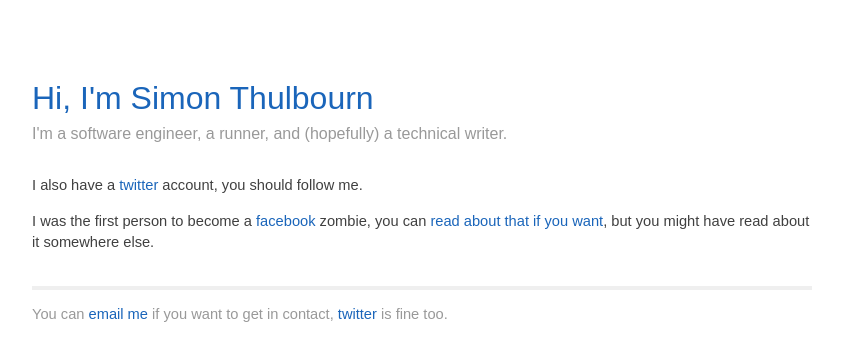
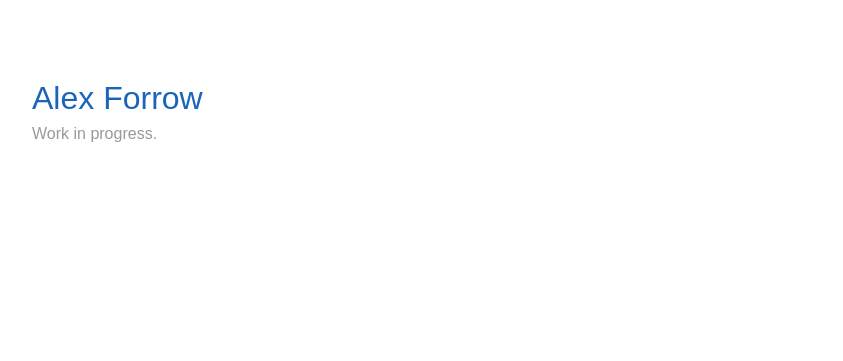
Before and after one commit to alexforrow/alexforrow.github.com, a Jekyll site: the page built from index.html, in a window 1280 px wide. Shown: the top 361 px of the page, without its empty margins (218-1061 px from the left). Built offline with Jekyll 4.4.1, drawn with Linux system fonts in a browser that asks for light colours; Markdown is read by kramdown in place of the engine named in the settings.

Commit message:
Basic changes after fork from Simon

```diff
--- a/CNAME
+++ b/CNAME
@@ -1 +1 @@
-thulbourn.com
+alex.forrow.com
--- a/_layouts/default.html
+++ b/_layouts/default.html
@@ -10,15 +10,15 @@
 <body>
 	<div id="container">
 		<header>
-			<h1><a href="/" title="Simon Thulbourn">Hi, I'm Simon Thulbourn</a></h1>
-			<h2>I'm a software engineer, a runner, and (hopefully) a technical writer.</h2>
+			<h1><a href="/" title="Alex Forrow">Alex Forrow</a></h1>
+			<h2>Work in progress.</h2>
 		</header>
 
 		{{ content }}
 
-		<footer>
-			<p>You can <a href="mailto:website _at_ thulbourn _dot_ com" title="Email me">email me</a> if you want to get in contact, <a href="http://twitter.com/sthulbourn" alt="@sthulbourn on Twitter">twitter</a> is fine too.</p>
-		</footer>
+		<!-- <footer>
+			<p>You can <a href="mailto:TODO" title="Email me">email me</a> if you want to get in contact, <a href="http://twitter.com/alexforrow" alt="@sthulbourn on Twitter">twitter</a> is fine too.</p>
+		</footer> -->
 	<div>
 </body>
 </html>
--- a/index.html
+++ b/index.html
@@ -1,13 +1,13 @@
 ---
 layout: default
-title: Hi, I'm Simon Thulbourn
+title: Alex Forrow
 ---
 
-<section id="blurb">
+<!-- <section id="blurb">
 	<p>I also have a <a href="http://twitter.com/sthulbourn" title="@sthulbourn on Twitter">twitter</a> account, you should follow me.</p>
 
 	<p>I was the first person to become a <a href="http://facebook.com/sthulbourn" title="Simon Thulbourn on Facebook">facebook</a> zombie, you can <a href="not_dead.html" title="How I became a Facebook zombie">read about that if you want</a>, but you might have read about it somewhere else.</p>
-</section>
+</section> -->
 
 <!-- <section>
 	<heading>Articles</heading>
--- a/not_dead.html
+++ /dev/null
@@ -1,91 +0,0 @@
----
-layout: default
-title: Hi, I'm Simon Thulbourn — I'm Not Dead
----
-
-<article>
-<div class="alert-message block-message success">
-	<p><strong>Updated</strong></p>
-	<p>There's a been a lot of visitors to this page, I should probably update it since the original page wasn't particularly well written because it was written in a rush at 1AM.</p>
-</div>
-<section>
-			<p>Earlier this week, social media sites had found that Facebook has a <a href="http://facebook.com/help/contact.php?show_form=deceased">page</a> dedicated to memorialising people's profiles once they've croaked it (as seen on <a href="http://www.boingboing.net/2009/10/26/how-to-memorialize-f.html" title="BoingBoing">BoingBoing</a>) or for when someone's friends want to play a joke on someone.</p>
-			<p>I may have made a <i>slight</i> mistake by posting this special "I want to make people dead" page to my Facebook wall. My "friend" Johnny sees the page and decides it would be an excellent idea to register me as dead with Facebook.</p>
-			<p>It turns out, it's remarkably easy to register people as dead with Facebook, you need very little information and the person who you're killing off doesn't need to confirm that they aren't dead, all you need is:</p>
-			<ul>
-				<li>Name</li>
-				<li>Networks (not even all of them)</li>
-				<li>Date of birth</li>
-				<li>Their email address</li>
-				<li>A URL of an obituary that no one will bother to read (we'll come back to this)</li>
-			</ul>
-			<p>Given that Facebook is a place where the user base <i>might</i> decide to place most of their information about their life, this isn't the hardest information to get a hold of. And yes, I know what you guys are thinking "he should have used the privacy features". Well I did, except all that information is available normally, I hid my date of birth but if your friends know you, they probably already know it.</p>
-		</section>
-		<section>
-			<p>Getting back to the obituary part of the "proof", it turns out that it doesn't even have to have your name in it, as they're not going to read it. The obituary notice that Johnny used contained a slightly misspelled version of my name <b>Revd Simon Thorburn</b>, look closely. First, I'm not a reverend and secondly, my surname is <b>Thulbourn</b></p>
-			<blockquote >
-				<p>Margaret Emily Dyke The funeral has taken place of Margaret Emily Dyke who lived at Yorkfields, Oswestry and died at her home address on Saturday, 19th September, 2009. <b>The funeral service was held at Pentrebychan Crematorium, Wrexham and was conducted by Revd Simon Thorburn</b>. THANKS. The family of the late Mrs Margeret Dyke wish to express their sincere thanks to
-				all relatives, kind friends and neighbours for the cards, letters and other messages of sympathy and support received in their recent and sudden sad loss. Thanks also for your presence at the Funeral Service and for your generous donations to MacMillan Nurses and Marie Curie Nurses. Thank you.</p>
-			</blockquote>
-			<p>I've highlighted the key phrase out this obituary, even that Simon Thorburn didn't die, he performed the funeral service.</p>
-		</section>
-		<section>
-			<p>So with all this information that Johnny could have guessed or got from my profile Johnny sends off the web form to Facebook, who in turn reply with the following email two or so days later:</p>
-			<pre>&gt; Date: Tue, 27 Oct 2009 15:00:50 -0700
-&gt; To: e13d@hotmail.com
-&gt; From: info+nejziqe@facebook.com
-&gt; Subject: Re: Deceased
-&gt;
-&gt; Hi Johnny,
-&gt;
-&gt; We are very sorry to hear about your loss. Per our policy for deceased users, we have memorialized Simon's account. This removes certain sensitive information and sets privacy so that only confirmed friends
-&gt; can see the profile or locate it in Search. The Wall remains so that friends and family can leave posts in remembrance.
-&gt;
-&gt; Unfortunately, we cannot provide login information for the account. This is strictly for privacy reasons. We apologize for any inconvenience this may cause. Please let me know if you have any further questions.
-&gt;
-&gt; Thanks for contacting Facebook,
-&gt;
-&gt; Jordie
-&gt; User Operations
-&gt; Facebook</pre>
-		</section>
-		<section>
-			<p>During this time, I continue to use my Facebook account normally, until midnight on Tuesday, I am greeted with this message when I try to login.</p>
-			<blockquote>
-				<p><b>Inaccessible Account</b><br></p>
-				<p>This account is in a special memorial state. If you have any questions or concerns, please visit Facebook's Help Center for further information: http://www.facebook.com/help.php</p>
-			</blockquote>
-			<img src="/images/memorial.png" alt="memorial state">
-			<p>Well, that's me dead. I only wanted to check which stupid quizzes my friends have been taking or which idiot has tagged one of them as "The Funny One" in a cartoon grid picture — this would probably be won by Johnny now.</p>
-		</section>
-		<section>
-			<p>I trawled through the Facebook help pages, alas there are no pages which help people with "I'm not really dead", but I remember that I have another Facebook account that I use for Facebook App testing and figured that I might get a little more help if I login with that account. Nope. that doesn't work because I have to remember my password, which I've forgotten, so I hit the "forgotten password" link and get greeted with the most apt reCAPTCHA message I've ever had. "larceny" this kind of sums it all up in one word.</p>
-			<p>
-				I use a few social media and social networking sites, so I decide that this is still quite funny and so I decided to tweet about it. Within a couple of minutes, I have a few wall posts from people who are jokingly posting "RIP" messages (picture provided by Johnny since I CAN'T SEE MY OWN WALL).
-				<img src="/images/wall.png" alt="RIP">
-			</p>
-		</section>
-		<section>
-			<p>I have no idea how Facebook failed to see how this could be abused. At least send an email with a timeout to the "dead" person and if they don't respond in a timely fashion then mark them dead.</p>
-		</section>
-		<section>
-			<h3>I'm alive again...</h3>
-			<p>Someone from Facebook has finally emailed me back!</p>
-			<pre>Hi Simon,
-
-I sincerely apologize for the inconvenience you have experienced. Your account was memorialized in error. Your account has been reactivated and you will now be able to log in.
-
-Thanks for contacting Facebook,
-
-Jordie
-User Operations
-Facebook</pre>
-			<p>Despite filling in every possible form on the Facebook help section, my account was restored after a Facebook employee saw this page on either: TweetMeme, Hacker News or AllThingsD.</p>
-		</section>
-		<section>
-			<h3>I have since been interviewed by:</h3>
-			<ul>
-				<li>The Globe and Mail: <a href="http://www.theglobeandmail.com/news/technology/how-to-die-on-facebook/article1372629/">How to die on Facebook</a>, written by Susan Krashinsky</li>
-				<li>The NY Times: <a href="http://www.nytimes.com/2010/07/18/technology/18death.html">As Facebook Users Die, Ghosts Reach Out</a>, written by Jenna Wortham</li>
-			</ul>
-	</article>
```
Also changed, not shown: 2 other files.
